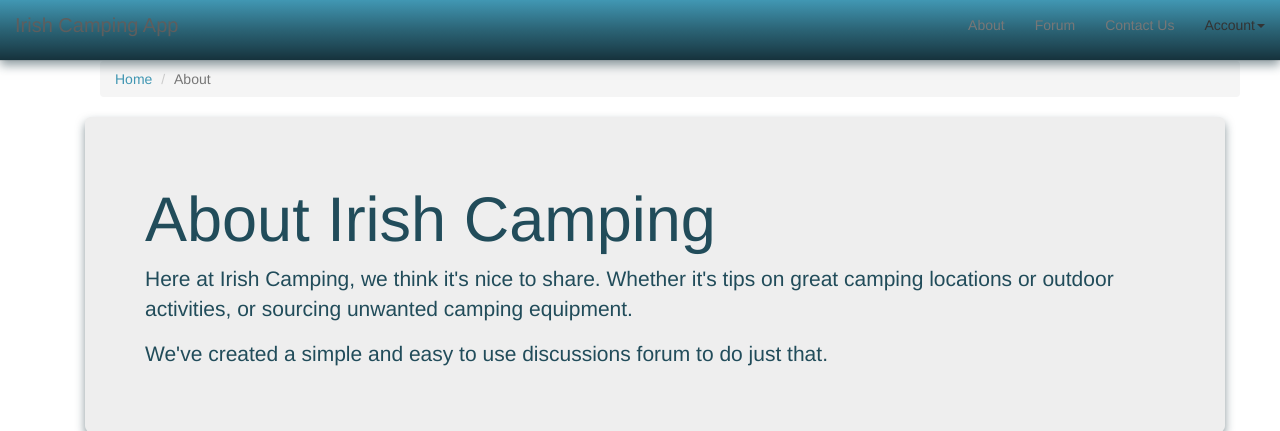
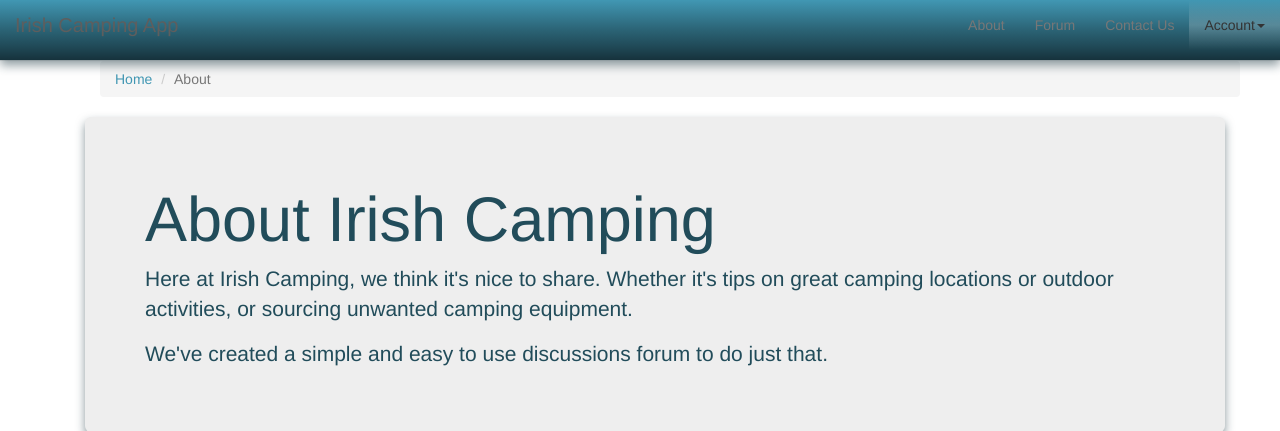
Before and after one commit to Aisling0/Irish_Camping_App, a Django app: page /about/ in a window 1280 px wide, after a click on "Account". Shown: the top 431 px of the page. Run offline with Django 3.2, Linux system fonts and the light colour scheme; some libraries are stand-ins or nearby versions.

Commit message:
carousel_img

```diff
--- a/static/css/custom.css
+++ b/static/css/custom.css
@@ -13,9 +13,9 @@
     padding-left: 15px;
     border:none;
 }
-button,
-.navBtn:hover,
-.navBtn:focus {
+.navbar-toggle,
+.navbar-default .navbar-nav>li>a:hover,
+.navbar-default .navbar-nav>li>a:focus {
     background-image: linear-gradient(
         rgba(255, 255, 255, 0) 0%,
         rgba(255, 255, 255, 0.1) 25%,
@@ -24,7 +24,7 @@ button,
         rgba(255, 255, 255, 0) 100%) !important;
     border: none;
 }
-button:hover{
+.navbar-toggle:hover{
     border: none;
 }
 footer,
```
